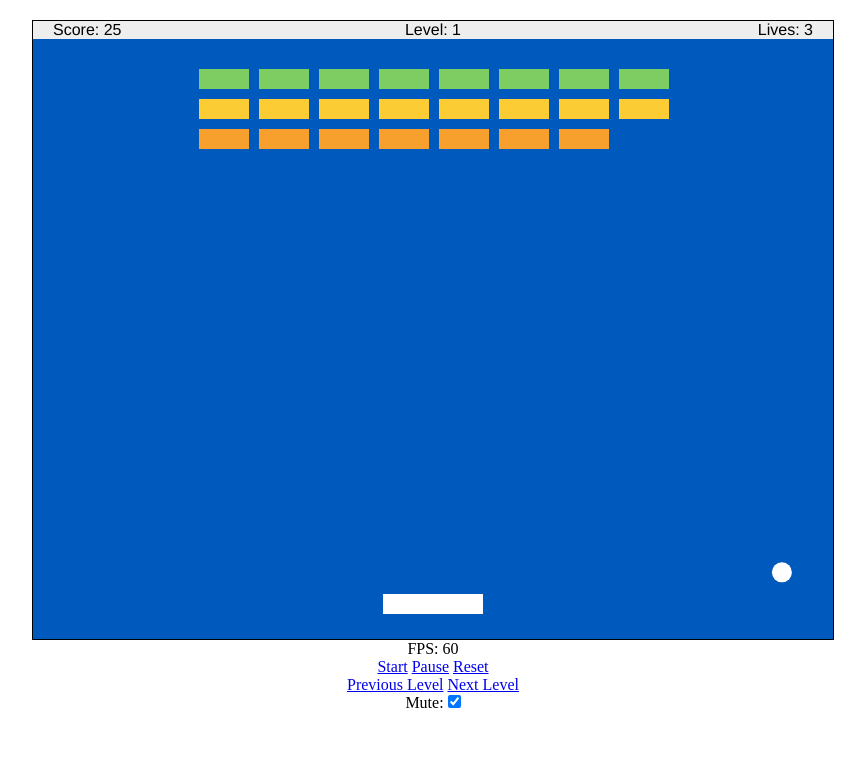
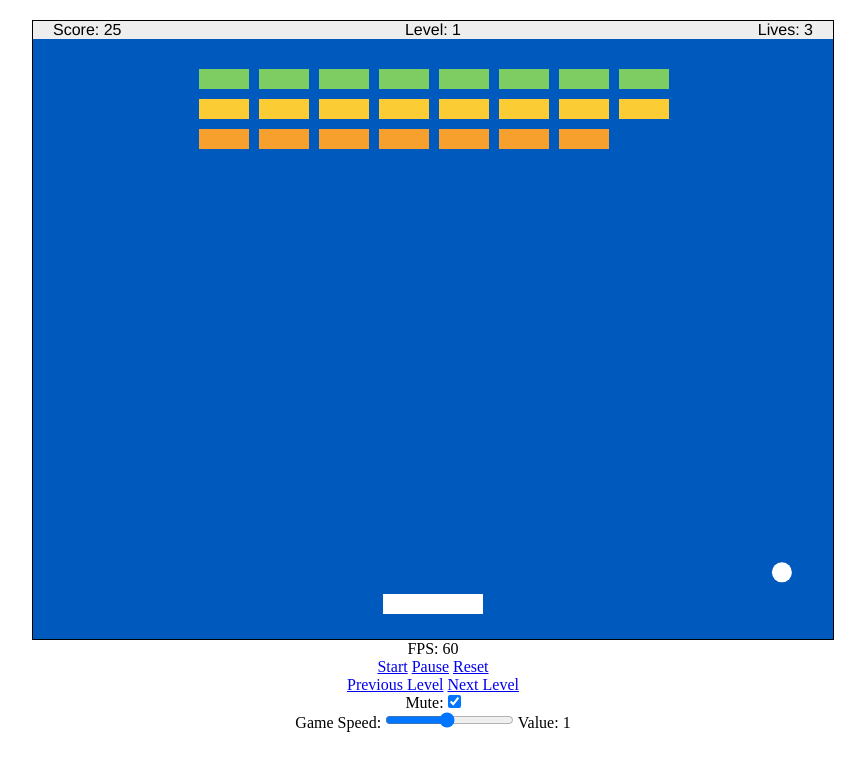
Before and after one commit to dg1234uk/breakout, a plain HTML site: page index.html in a window 1280 px wide. Shown: the whole page, without its empty margins (207-1072 px from the left). Drawn offline with Linux system fonts and the light colour scheme.

Commit message:
Added game speed control

```diff
--- a/index.html
+++ b/index.html
@@ -48,7 +48,8 @@
     <span><a href="#" id="prevLevelBtn">Previous Level</a></span> <span><a href="#" id="nextLevelBtn">Next Level</a></span>
   </div>
   <div style="text-align: center;">
-    <label>Mute: <input type="checkbox" id="muteCheckbox" checked></label>
+    <label>Mute: <input type="checkbox" id="muteCheckbox" checked></label><br>
+    <label>Game Speed: <input type="range" id="gameSpeedRange" value="1" min="0.1" max="2" step="0.1"></label> Value: <span id="gameSpeedRangeValueText">1</span>
   </div>
 
   <script src="js/helper.js"></script>
--- a/js/app.js
+++ b/js/app.js
@@ -1,12 +1,12 @@
 /*global scaleCanvasForHiDPI*/
-// TODO: Add options, ball start on paddle, speed, FPS, and other dev options
 // TODO: Add start ball on paddle with a click or button press, selected via options
 // TODO: Complete JSDoc comments
+// TODO: Add replay mode.
 
 /**
  * breakout - IIFE
  */
-var breakout = (function() {
+var breakout = (function() {      // jshint ignore:line
   var game = {
     options: {
       timeStep: 1000 / 60, // constant dt step of 1 frame every 60 seconds
@@ -22,6 +22,7 @@ var breakout = (function() {
       game.gameFPSText = document.getElementById('gameFpsText');
       game.gamePauseLayer = document.getElementById('gamePauseLayer');
       game.gameLevelText = document.getElementById('gameLevelText');
+      game.gameSpeedRangeValueText = document.getElementById('gameSpeedRangeValueText');
 
       // Set up Canvas
       game.canvas = document.getElementById('gameCanvas');
@@ -46,6 +47,7 @@ var breakout = (function() {
       document.getElementById('nextLevelBtn').addEventListener('click', game.nextLevel);
       document.getElementById('prevLevelBtn').addEventListener('click', game.prevLevel);
       document.getElementById('muteCheckbox').addEventListener('change', game.mute);
+      document.getElementById('gameSpeedRange').addEventListener('change', game.speedChange);
 
       // Setup input event Listeners
       game.leftArrowKeyPressed = false;
@@ -96,6 +98,11 @@ var breakout = (function() {
 
     mute: function(e) {
       game.options.muted = e.target.checked;
+    },
+
+    speedChange: function(e) {
+      game.options.gameSpeed = e.target.value;
+      game.gameSpeedRangeValueText.textContent = game.options.gameSpeed;
     },
 
     // Pause and unpause
@@ -460,20 +467,13 @@ var breakout = (function() {
   var Levels = function() {
     // TODO: Use the Rectangle tool to create a 38x18px rectangle and apply the next gradient: #CC0000, #8E0000, #FF5656.
     this.colors = {
-      // Standard Colours
-      // 1: green
-      // 2: yellow
-      // 3: orange
-      // 4: red
-      // 5: purple
-      // 6: blue
       apple: {
-        1: '#7ECD63',
-        2: '#FCCC34',
-        3: '#F8A02E',
-        4: '#E95959',
-        5: '#AF58AF',
-        6: '#05B4E7'
+        1: '#7ECD63',   // Green
+        2: '#FCCC34',   // Yellow
+        3: '#F8A02E',   // Orange
+        4: '#E95959',   // Red
+        5: '#AF58AF',   // Purple
+        6: '#05B4E7'    // Blue
       },
       mario: {
         1: '#EB212E',   // Red - Hat and shirt (Lugi green #2CB051)
@@ -558,7 +558,6 @@ var breakout = (function() {
           [3, 3, 3, 3, 0, 0, 0, 0, 3, 3, 3, 3]
         ]
       }
-
     ];
   };
 
@@ -585,9 +584,11 @@ var breakout = (function() {
     }
   };
 
-  return {
-    init: game.init
-  };
+  // return {
+  //   init: game.init
+  // };
+  game.init();
+
 })();
 
-breakout.init();
+// breakout.init();
```
